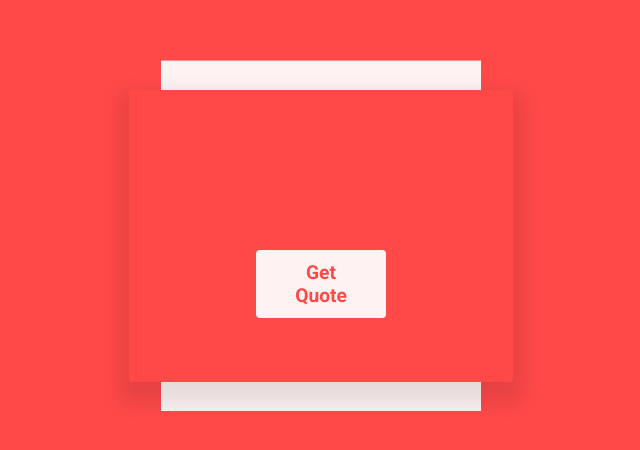
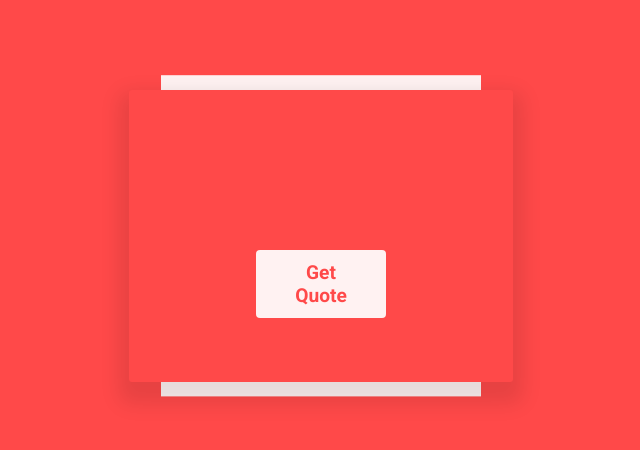
Before and after one commit to thzthix/API-practice, a plain HTML site: page randomQuote/index.html in a window 1280 px wide. Shown: the part 164-614 px from the top of the page, without its empty margins (319-959 px from the left). Drawn offline with Linux system fonts and the light colour scheme.

Commit message:
Update style.css

```diff
--- a/randomQuote/style.css
+++ b/randomQuote/style.css
@@ -26,7 +26,7 @@ body {
 .background-div {
   background-color: var(--white);
   position: absolute;
-  transform: translate(-50%, -50%) scaleY(1.2);
+  transform: translate(-50%, -50%) scaleY(1.1);
   top: 50%;
   left: 50%;
   z-index: -100;
```
